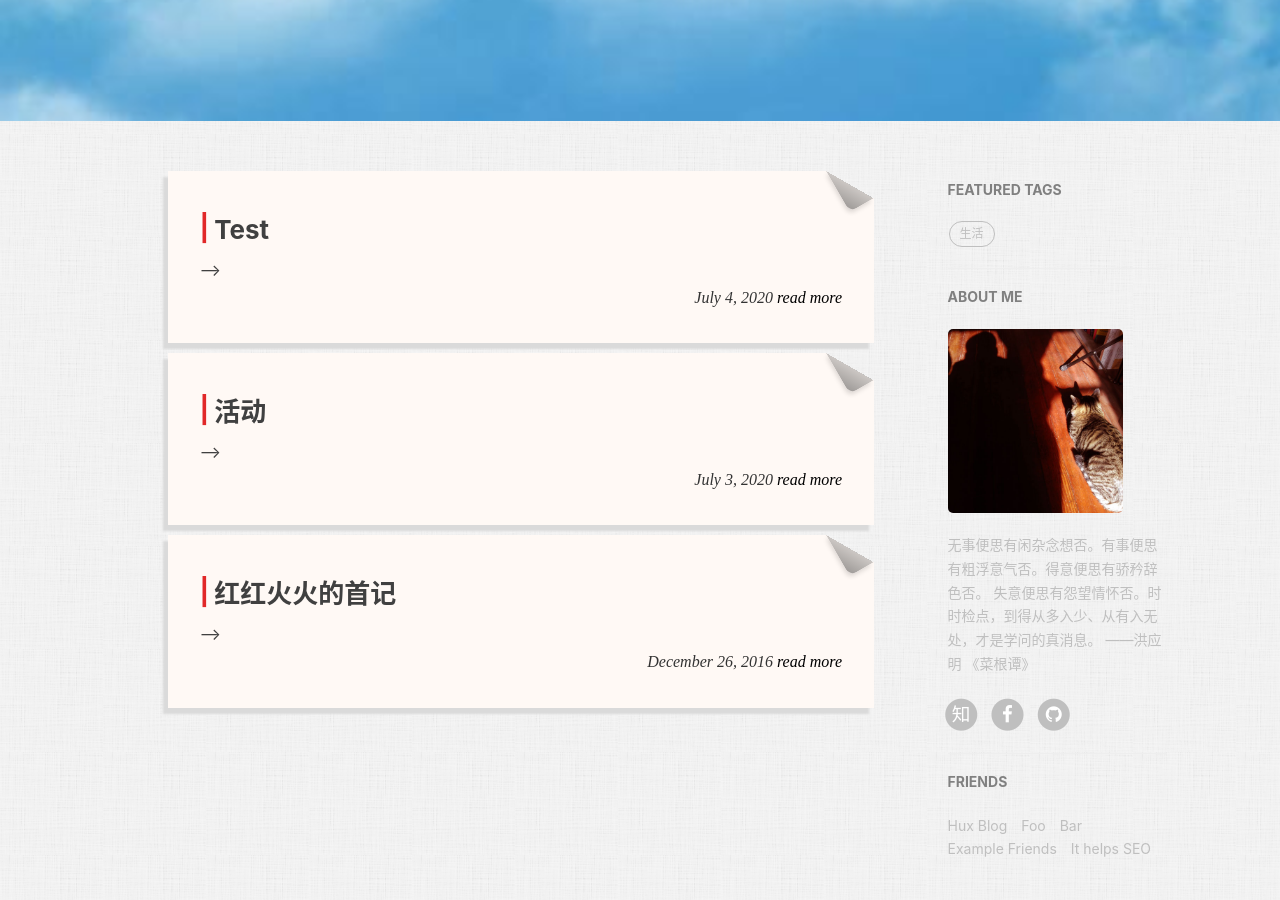
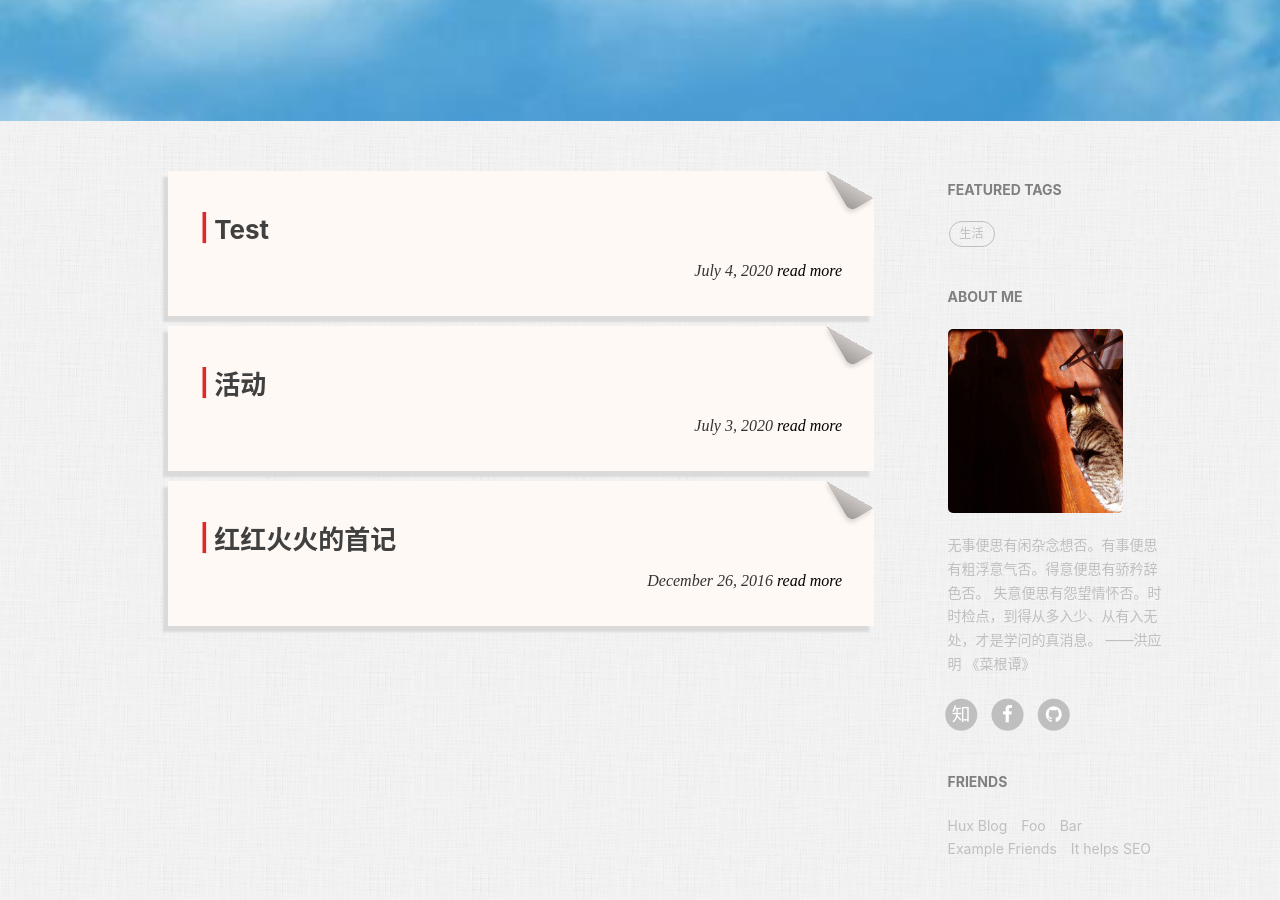
Before and after one commit to qinjiaqi/qinjiaqi.github.io, a Jekyll site: the page built from index.html, in a window 1280 px wide and 900 px high, scrolled down 381 px. Built offline with Jekyll 4.4.1, drawn with Linux system fonts in a browser that asks for light colours; nearby versions of some CDN libraries; the list of posts is cut into pages by our own code; comment, search, counter and statistics services are not loaded.

Commit message:
Update index.html

```diff
--- a/index.html
+++ b/index.html
@@ -12,11 +12,11 @@ description: "See u like watching the clouds"
         </h2>
 
 
-        {% if post.subtitle %}
-        <h3 class="post-subtitle">
+        <!-- {% if post.subtitle %} -->
+        <!-- <h3 class="post-subtitle">
             {{ post.subtitle }}
             <img src="{{ post.header-img }}" alt="">
-        </h3>
+        </h3> -->
 
         <!-- {% endif %} -->
         <!-- <div class="post-content-preview">
```
